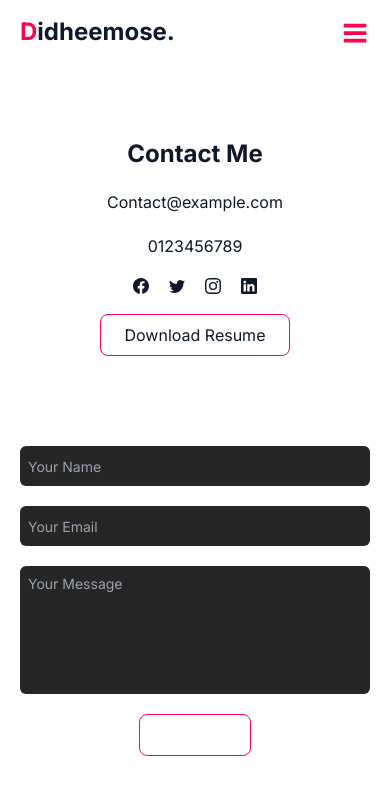
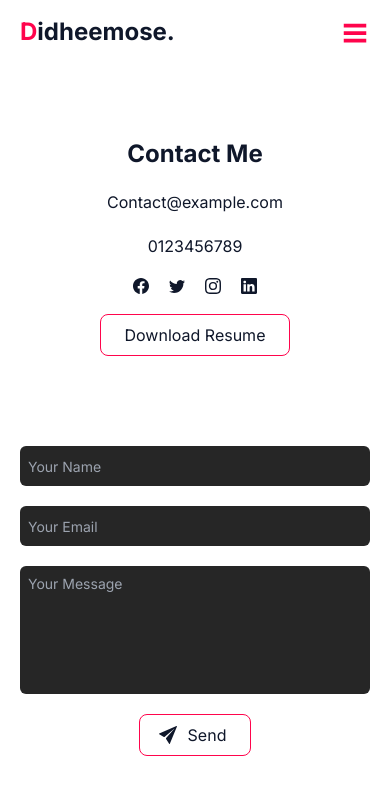
Before and after one commit to DidheemosePS/Portfolio, a Next.js app: page /contact in a window 390 px wide. Shown: the top 794 px of the page. Built offline with nearby package versions, Linux system fonts and the light colour scheme.

Commit message:
modified:   app/components/handleContactPage.tsx

```diff
--- a/app/components/handleContactPage.tsx
+++ b/app/components/handleContactPage.tsx
@@ -49,7 +49,7 @@ export default function HandleContactPage() {
   return (
     <form
       onSubmit={handleContactSubmit}
-      className="grid grid-cols-1 grid-rows-[2.5rem,2.5rem,8rem,auto] gap-5 pb-5 text-white md:relative md:grid-rows-[2.5rem,2.5rem,8rem] md:self-center md:pb-0"
+      className="grid grid-cols-1 grid-rows-[2.5rem,2.5rem,8rem,auto] gap-5 pb-5 md:relative md:grid-rows-[2.5rem,2.5rem,8rem] md:self-center md:pb-0"
     >
       <input
         type="text"
@@ -57,7 +57,7 @@ export default function HandleContactPage() {
         value={formState.name}
         onChange={handleChange("name")}
         required
-        className="rounded-md bg-box-color p-2 placeholder:text-sm"
+        className="rounded-md bg-box-color p-2 placeholder:text-sm text-white"
       />
       <input
         type="text"
@@ -65,14 +65,14 @@ export default function HandleContactPage() {
         value={formState.email}
         onChange={handleChange("email")}
         required
-        className="rounded-md bg-box-color p-2 placeholder:text-sm"
+        className="rounded-md bg-box-color p-2 placeholder:text-sm text-white"
       />
       <textarea
         placeholder="Your Message"
         value={formState.message}
         onChange={handleChange("message")}
         required
-        className="rounded-md bg-box-color p-2 placeholder:text-sm resize-none"
+        className="rounded-md bg-box-color p-2 placeholder:text-sm resize-none text-white"
       ></textarea>
       <button
         type="submit"
```
